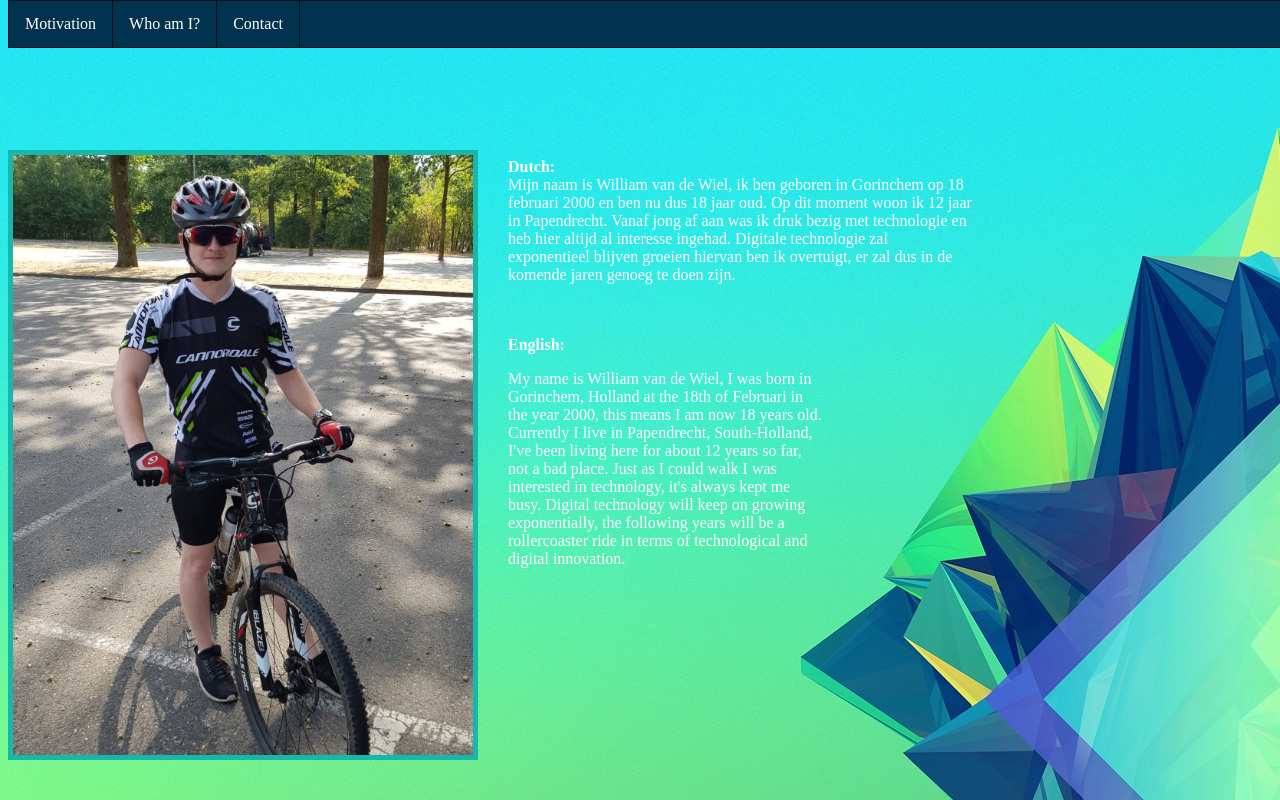
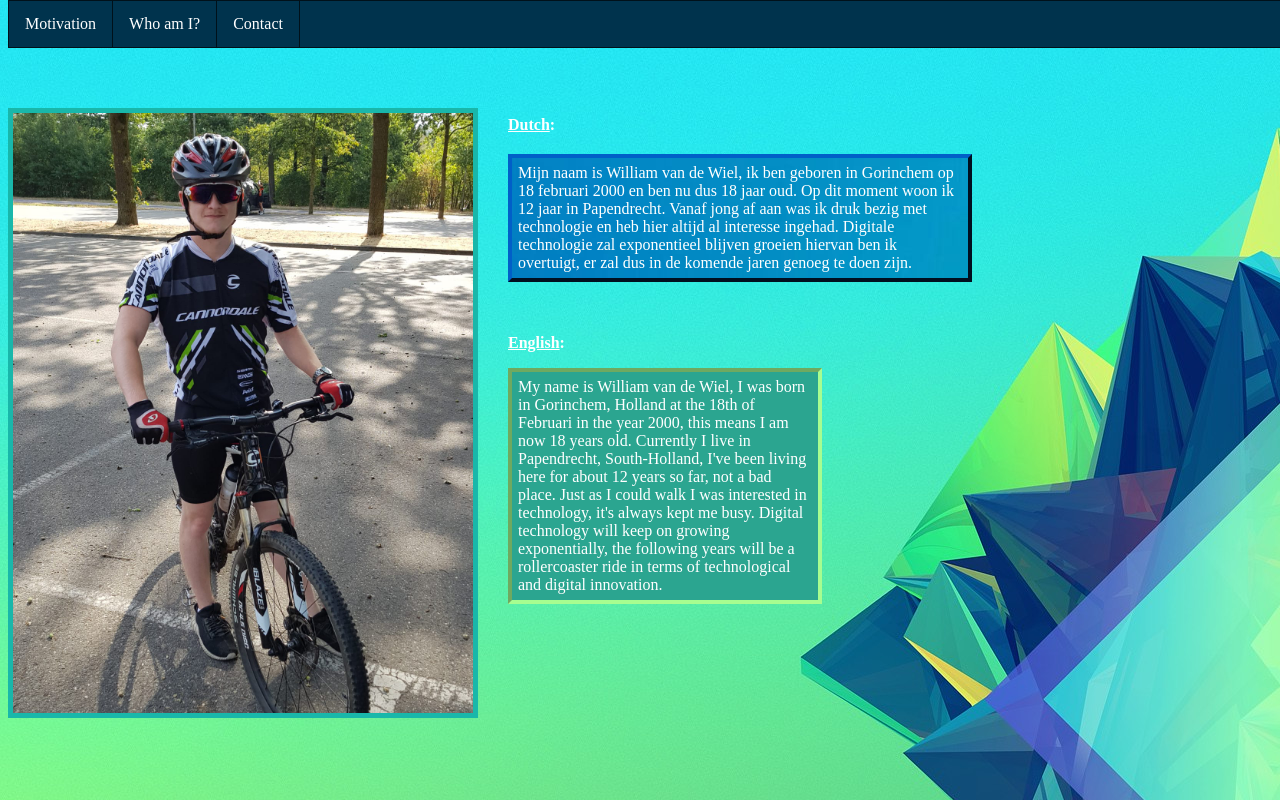
Before and after one commit to WilliamvdW/WilliamvdW.github.io, a plain HTML site: page 2.html in a window 1280 px wide. Drawn offline with Linux system fonts and the light colour scheme.

Commit message:
Added eyecandy
Added gradient  text-background

```diff
--- a/2.html
+++ b/2.html
@@ -20,19 +20,19 @@
 
 <img class="me" src="images/me.jpg" width="460" height="600">
 
-
-	<p class="Wiebenik">
 <br>
 <br>
 <br>
 <br>
 <br>
 <br>
-<strong> Dutch:</strong> <br>
+<strong class="strong"> <u>Dutch</u>:</strong>
+	<p class="Wiebenik">
+
 Mijn naam is William van de Wiel, ik ben geboren in Gorinchem op 18 februari 2000 en ben nu dus 18 jaar oud. Op dit moment woon ik 12 jaar in Papendrecht. Vanaf jong af aan was ik druk bezig met technologie en heb hier altijd al interesse ingehad. Digitale technologie zal exponentieel blijven groeien hiervan ben ik overtuigt, er zal dus in de komende jaren genoeg te doen zijn.</p>
 <br>
 <br>
-<strong id="englishstrong"> English: </strong>
+<strong class="strong"> <u>English</u>:</strong>
 
 	<p class="englishWAI">
 
--- a/css/style.css
+++ b/css/style.css
@@ -34,16 +34,43 @@ li a:hover {
 
 .Wiebenik{
 
-	margin-top:								50px;
+	margin-top:								20px;
 	margin-left:							500px;
 	margin-right:							300px;
+	border:									4px;
+	border-style:							outset;
+	border-color:							#013774;
+	padding: 								6px;
+	background-color:						#6DC066;
+	background-image: 						url("./../images/gradient.jpg");
+
+}
+
+.englishWAI{
+
+	margin-left:							500px;
+	text-align:								left;
+	margin-right:							450px;
+	border:									4px;
+	border-style:							inset;
+	border-color:							#a7fd90;
+	background-color:						#2ba590;
+	padding:								6px;
+
+
 }
 
 .contact{
 
 	text-align:								center;
 	margin-top:								70px;
-	margin-left: 							50;
+	margin-left: 							200px;
+	margin-right:							150px;
+	border:									2px;
+	border-width:							7px;
+	border-style:							outset;
+	padding:								10px;
+	background-color:						purple;
 }
 
 .contactjpg{
@@ -53,7 +80,8 @@ li a:hover {
 	padding:								5px;
 	background-color:						lightblue;
 	margin-top:								70px;
-	border-style:							dashed;
+	border-style:							inset;
+	border-width:							7px;
 }
 
 .me{
@@ -102,15 +130,7 @@ li a:hover {
 
 }
 
-.englishWAI{
-
-	margin-left:							500px;
-	text-align:								left;
-	margin-right:							450px;
-
-}
-
-#englishstrong{
+.strong{
 
 	margin-left:							30px;
 
```
Also changed, not shown: images/gradient.jpg (added), images/lightgradientblue.png (added).
